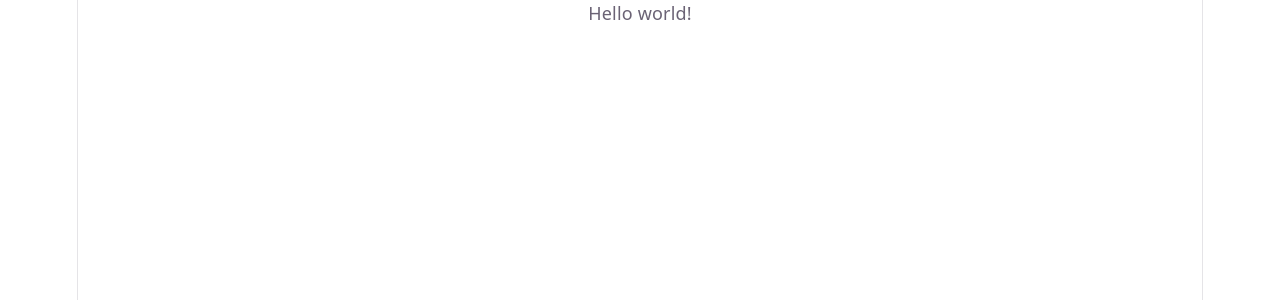
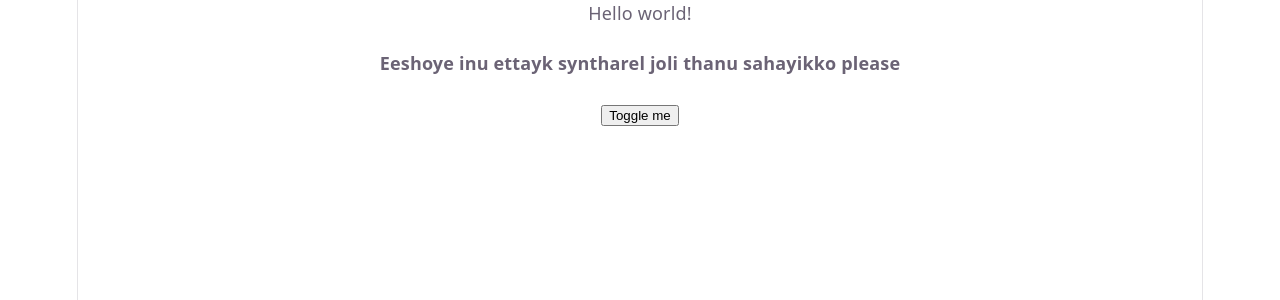
Before and after one commit to nimishamanjali-coder/react-exercises, a React (Vite) app: page / in a window 1280 px wide. Shown: the top 300 px of the page. Built offline with nearby package versions, Linux system fonts and the light colour scheme.

Commit message:
exercise 1 ToggleButton

```diff
--- a/src/App.jsx
+++ b/src/App.jsx
@@ -3,14 +3,15 @@ import reactLogo from './assets/react.svg'
 import viteLogo from './assets/vite.svg'
 import heroImg from './assets/hero.png'
 import './App.css'
-
+import ToggleMessage from './MessageToggle'
 function App() {
 
 
   return (
-    <>
+    <div>
       <>Hello world!</>
-    </>
+      <ToggleMessage />
+    </div>
   )
 }
 
--- /dev/null
+++ b/src/MessageToggle.jsx
@@ -0,0 +1,19 @@
+import React from "react";
+export default function ToggleMessage() {
+
+
+    const [showMessage, setShowMessage] = React.useState(false);
+    function handleToggle() {
+        setShowMessage(!showMessage)
+    }
+    return (
+
+        <div>
+            <h4>Eeshoye inu ettayk syntharel joli thanu sahayikko please</h4 >
+            <button type="button" onClick={handleToggle}>Toggle me</button>
+            <p>{showMessage ? "May God Bless you" : ''}</p>
+        </div>
+
+    );
+
+}
```
